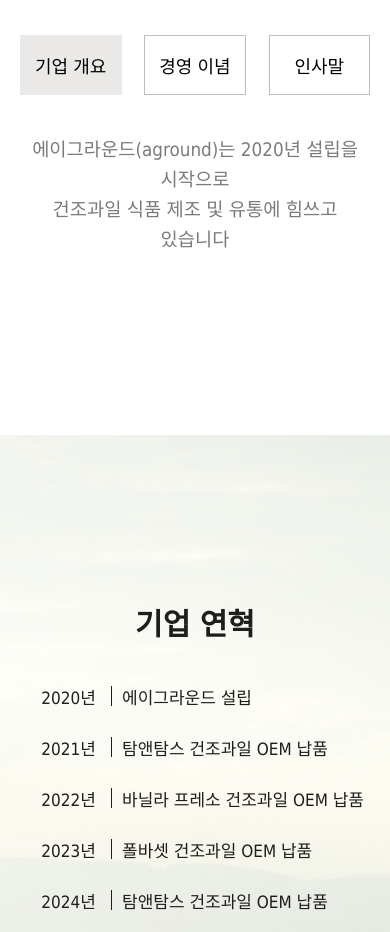
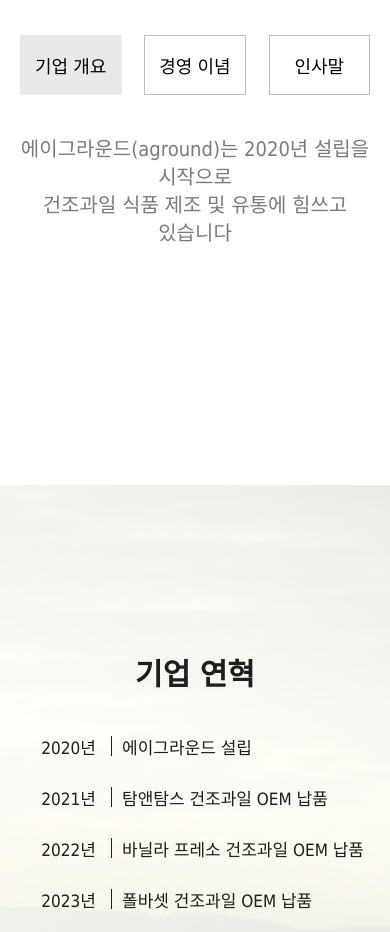
Before and after one commit to jacksoneli/fruits, a plain HTML site: page index.html in a window 390 px wide. Shown: the part 3500-4432 px from the top of the page. Drawn offline with Linux system fonts and the light colour scheme; a web font is replaced by a local one.

Commit message:
Add files via upload

```diff
--- a/assets/css/style/style.css
+++ b/assets/css/style/style.css
@@ -153,8 +153,8 @@ footer .cont article p{color: #aaa;}
   .company .tab_wrap{margin-top: 40px;}
   .company .tab_wrap .taps button{width: 29%; height: 60px; font-size: 18px;}
   .company .tab_wrap .taps button.on{background: #EAE9E7; border: 0;}
-  .company .tab_wrap .cont_wrap{height: 300px; padding: 0 20px;}
-  .company .tab_wrap .cont_wrap article{font-size: 4.8vw;}
+  .company .tab_wrap .cont_wrap{height: 350px; padding: 0 20px;}
+  .company .tab_wrap .cont_wrap article{font-size: 20px; line-height: 1.4;}
   .company .history .box{width: auto; text-align: center;}
   .company .history .box .tit{font-size: 30px;}
   .company .history .box ul{font-size: 17px;}
```
